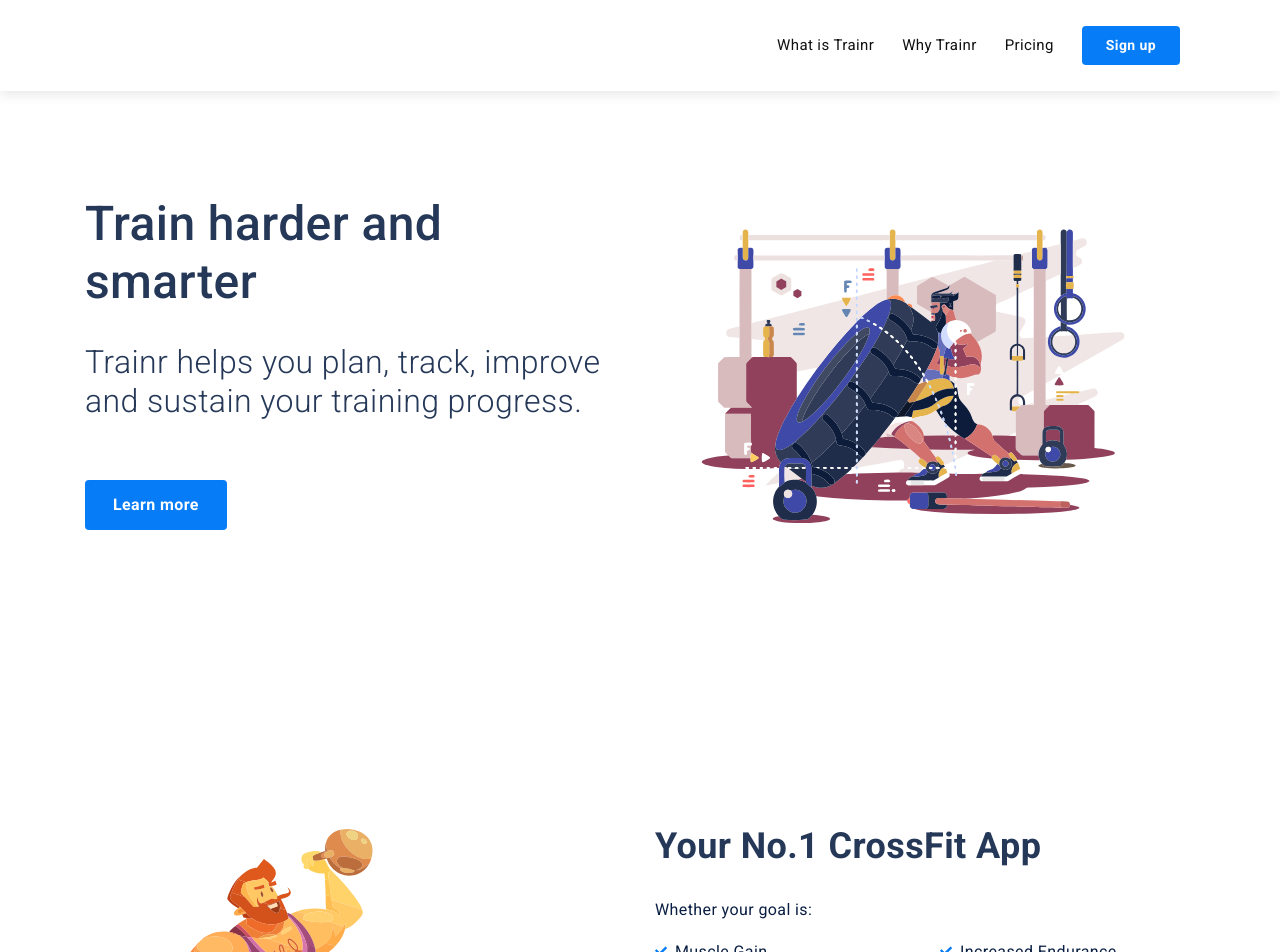
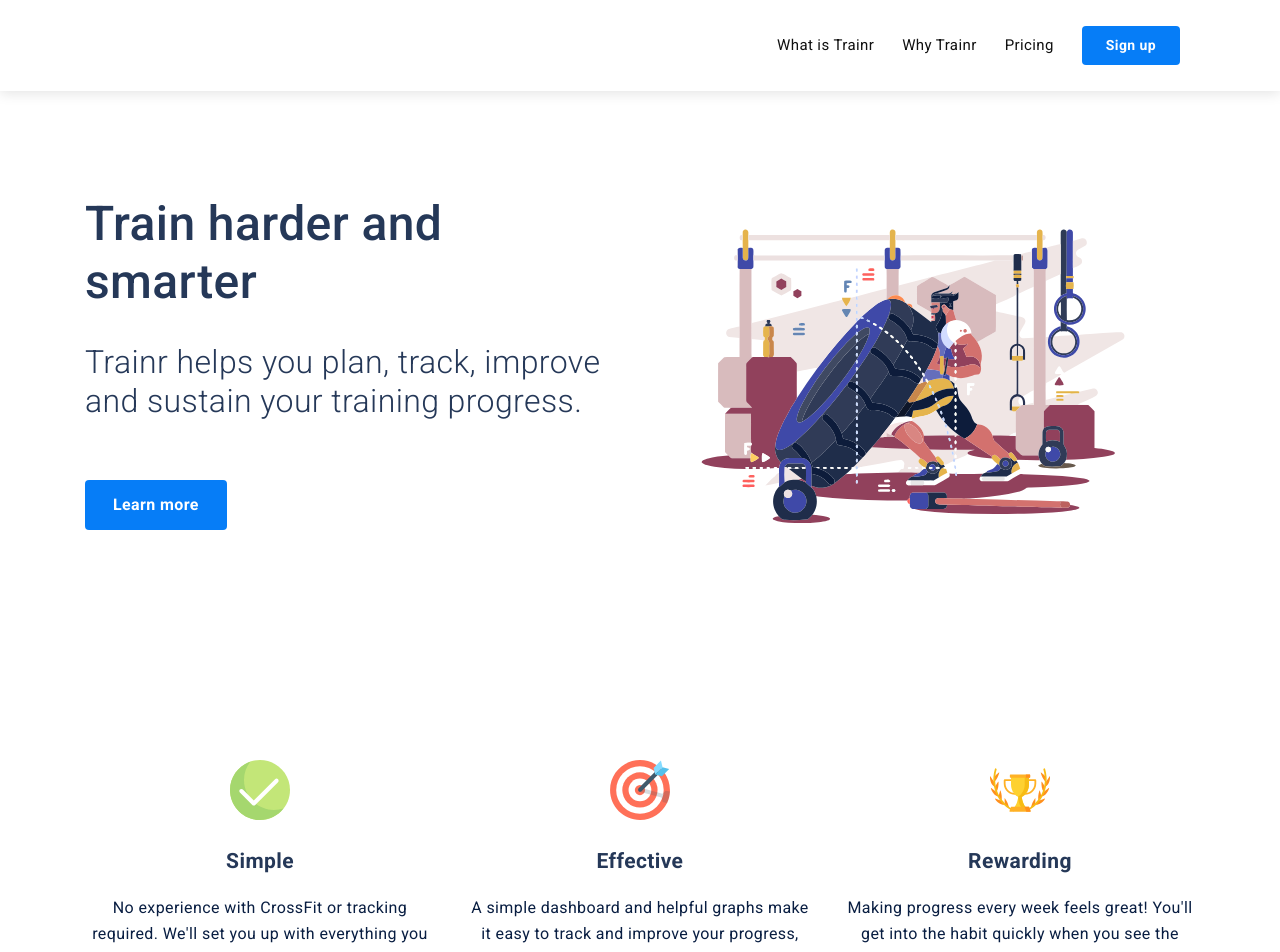
Before and after one commit to alexdevero/trainr-web-app-landing-page, a Next.js app: page / in a window 1280 px wide. Shown: the top 952 px of the page. Built offline with nearby package versions, Linux system fonts and the light colour scheme.

Commit message:
Add features component

```diff
--- a/pages/index.tsx
+++ b/pages/index.tsx
@@ -5,6 +5,7 @@ import Head from 'next/head'
 import Benefits from '../components/benefits'
 // import Faq from '../components/faq'
 // import FeaturedIn from '../components/featured-in'
+import Features from '../components/features'
 import Footer from '../components/footer'
 import Hero from '../components/hero'
 // import HowItWorks from '../components/how-it-works'
@@ -114,6 +115,8 @@ const Home = () => {
       <Nav />
 
       <Hero />
+
+      <Features />
 
       <Intro />
 
```
